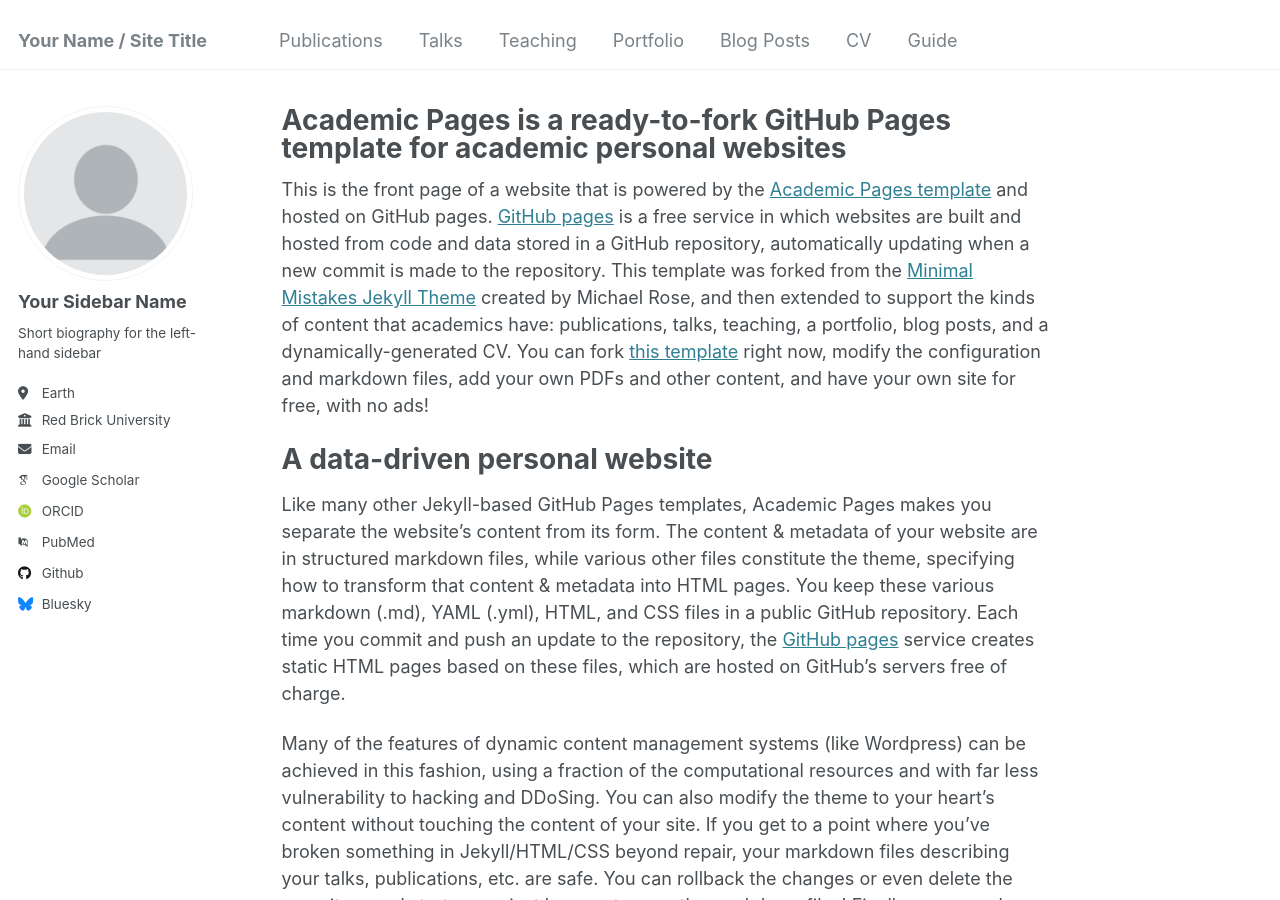
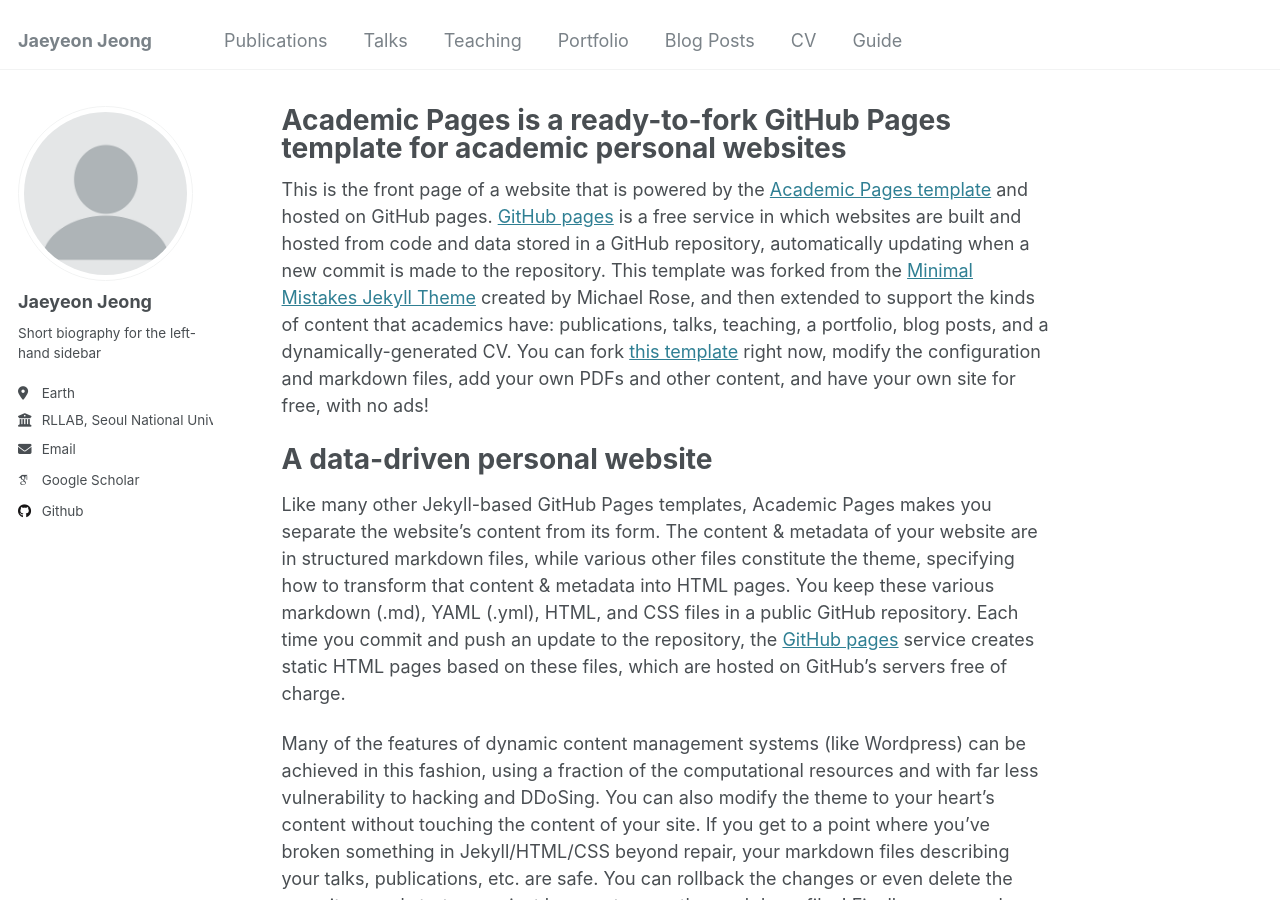
Before and after one commit to jjanixe/jjanixe.github.io, a Jekyll site: the page built from _pages/about.md, in a window 1280 px wide and 900 px high. Built offline with Jekyll 4.4.1, drawn with Linux system fonts in a browser that asks for light colours; some web fonts are replaced.

Commit message:
first commit

```diff
--- a/_config.yml
+++ b/_config.yml
@@ -8,11 +8,11 @@
 
 # Basic Site Settings
 locale                   : "en-US"
-title                    : "Your Name / Site Title"
+title                    : "Jaeyeon Jeong"
 title_separator          : "-"
 name                     : &name "Your Name"
 description              : &description "personal description"
-url                      : https://academicpages.github.io # the base hostname & protocol for your site e.g. "https://[your GitHub username].github.io"
+url                      : https://jjanixe.github.io # the base hostname & protocol for your site e.g. "https://[your GitHub username].github.io"
 baseurl                  : "" # the subpath of your site, e.g. "/blog"
 repository               : "academicpages/academicpages.github.io"
 
@@ -22,21 +22,21 @@ repository               : "academicpages/academicpages.github.io"
 author:
   # Biographic information
   avatar           : "profile.png"
-  name             : "Your Sidebar Name"
+  name             : "Jaeyeon Jeong"
   pronouns         : # example: "she/her"
   bio              : "Short biography for the left-hand sidebar"
   location         : "Earth"
-  employer         : "Red Brick University"
+  employer         : "RLLAB, Seoul National University"
   uri              : # URL
-  email            : "none@example.org"
+  email            : "jaeyeon.jeong@rllab.snu.ac.kr"
 
   # Academic websites
   arxiv            : # URL - Update with the correct link to your profile
-  googlescholar    : "https://scholar.google.com/citations?user=PS_CX0AAAAAJ"
+  googlescholar    : "https://scholar.google.com/citations?user=K64nHXMAAAAJ&hl=en"
   impactstory      : # URL
-  orcid            : "http://orcid.org/yourorcidurl"
+  orcid            : #
   semantic         : # URL
-  pubmed           : "https://www.ncbi.nlm.nih.gov/pubmed/?term=john+snow"
+  pubmed           : #
   researchgate     : # URL
   scopus           : # URL
 
@@ -44,12 +44,12 @@ author:
   bitbucket        : # Username - Update with your username on the site
   codepen          : # Username
   dribbble         : # Username
-  github           : "academicpages"
+  github           : "jjanixe"
   kaggle           : # Username
   stackoverflow    : # User number or user number and name (i.e., use "1" or "1/jeff-atwood")
 
   # Social media
-  bluesky          : "bsky.app" # Replace this with you Bluesky username
+  bluesky          :  # Replace this with you Bluesky username
   facebook         : # Username
   flickr           : # Username
   foursquare       : # Username
```
